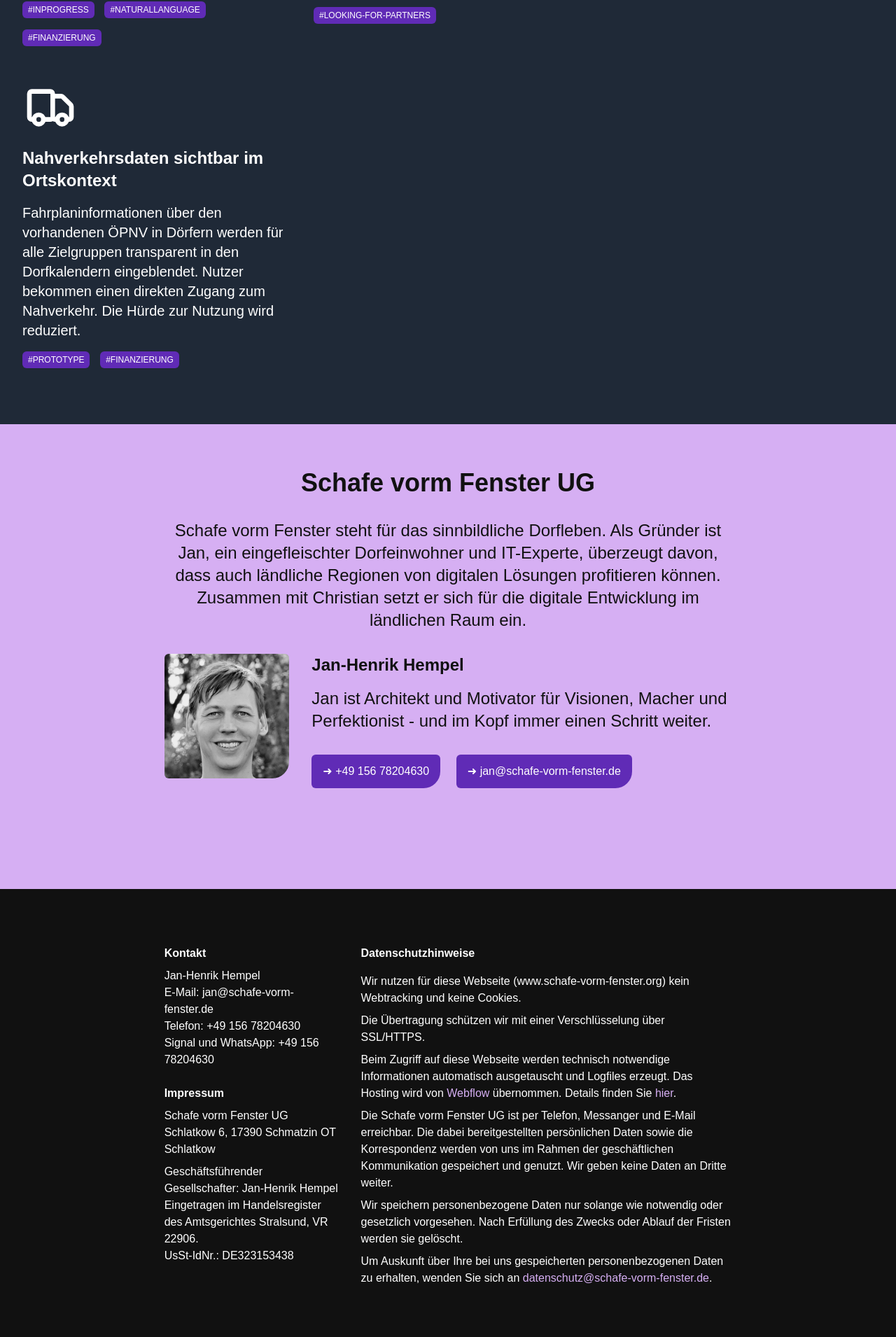
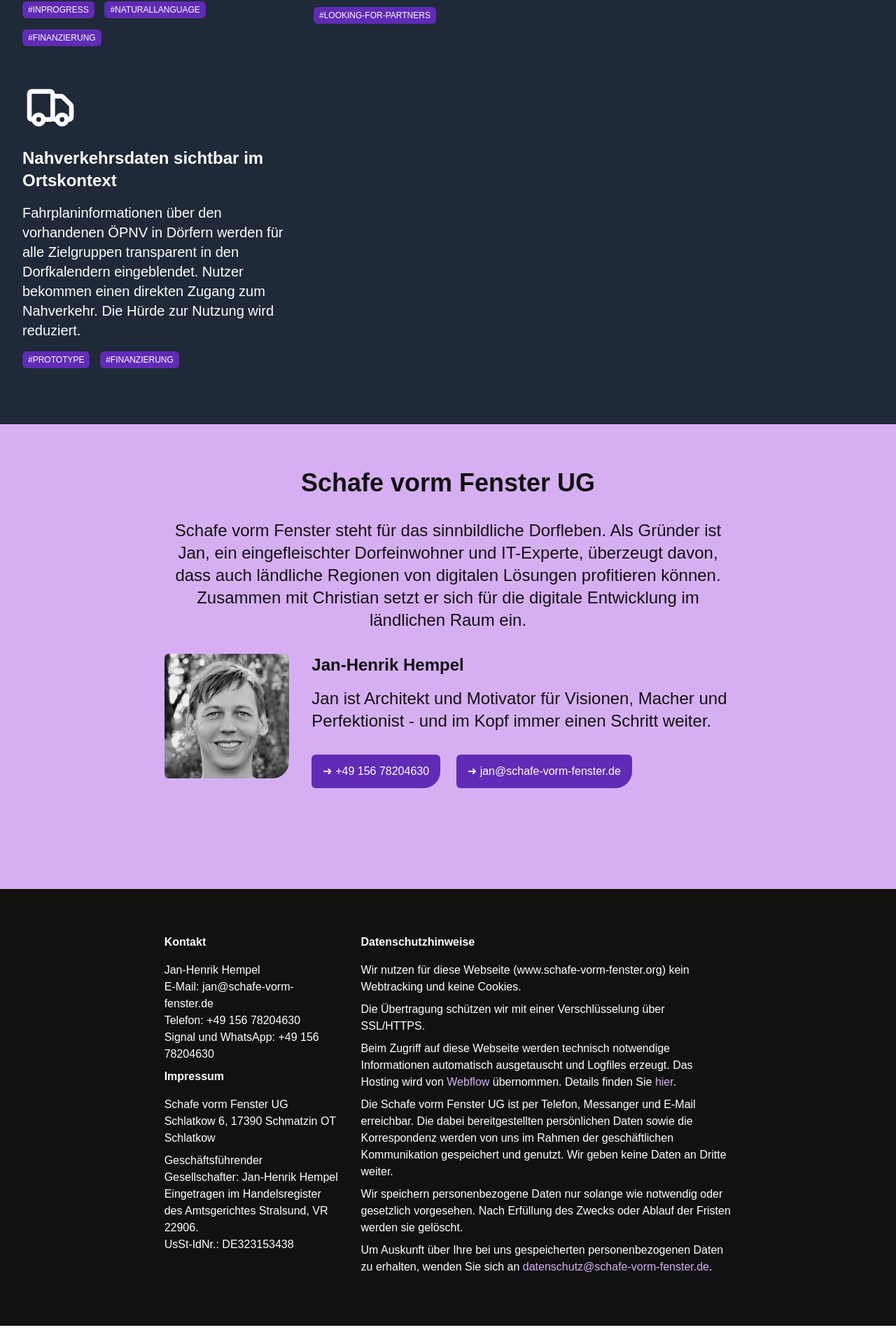
Before and after one commit to schafe-vorm-fenster/schafe-vorm-fenster-org, a Jekyll site: the page built from index.html, in a window 1280 px wide. Shown: the part 4258-6168 px from the top of the page at 70% size. Built offline with Jekyll 4.4.1, drawn with Linux system fonts in a browser that asks for light colours; some web fonts are replaced.

Commit message:
Set footer headings to h2.

```diff
--- a/index.html
+++ b/index.html
@@ -203,14 +203,14 @@
 <footer class="px-8 py-16 text-base text-white bg-black">
     <div class="container grid w-full grid-cols-3 gap-8 xl:w-2/3 ">
         <div class="text-left">
-            <h4>Kontakt</h4>
+            <h2 class="pb-4">Kontakt</h2>
             <p>
                 Jan-Henrik Hempel<br />
                 E-Mail: jan@schafe-vorm-fenster.de<br />
                 Telefon: +49 156 78204630<br />
                 Signal und WhatsApp: +49 156 78204630<br />
             </p>
-            <h4>Impressum</h4>
+            <h2 class="pb-4">Impressum</h2>
             <p>
                 Schafe vorm Fenster UG<br />
                 Schlatkow 6, 17390 Schmatzin OT Schlatkow
@@ -223,7 +223,7 @@
             </p>
         </div>
         <div class="col-span-2 text-left">
-            <h4 class="pb-4">Datenschutzhinweise</h4>
+            <h2 class="pb-4">Datenschutzhinweise</h2>
             <p>Wir nutzen für diese Webseite (www.schafe-vorm-fenster.org) kein Webtracking und keine Cookies.</p>
             <p>Die Übertragung schützen wir mit einer Verschlüsselung über SSL/HTTPS.</p>
             <p>Beim Zugriff auf diese Webseite werden technisch notwendige Informationen automatisch ausgetauscht und
```
